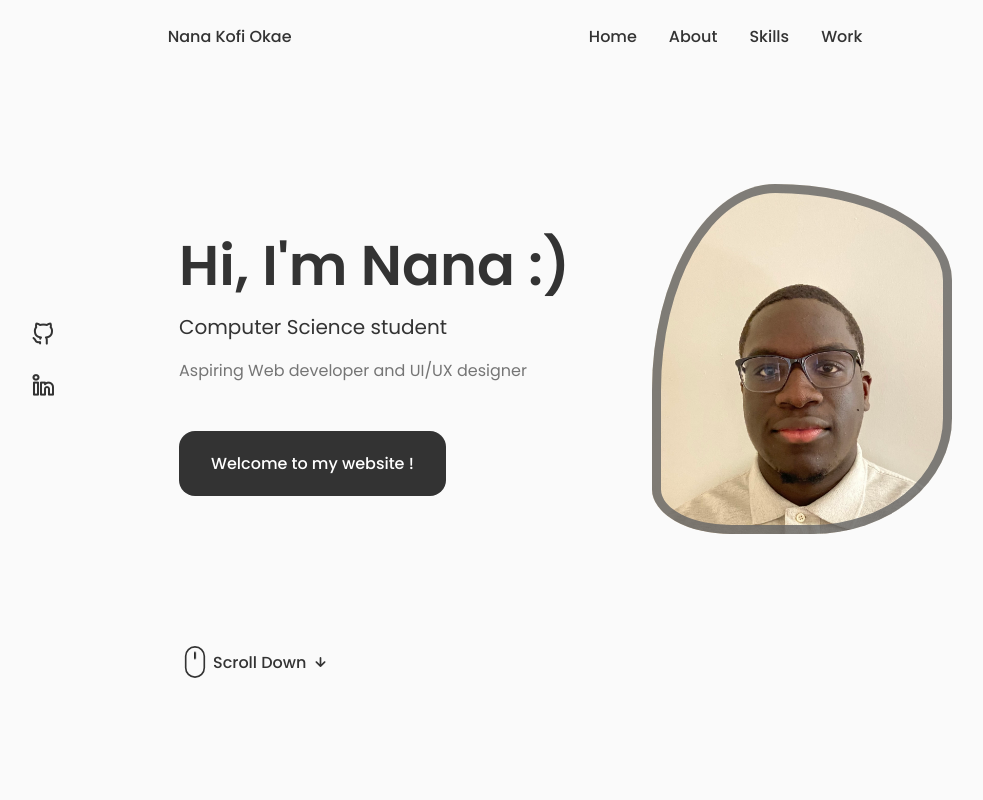
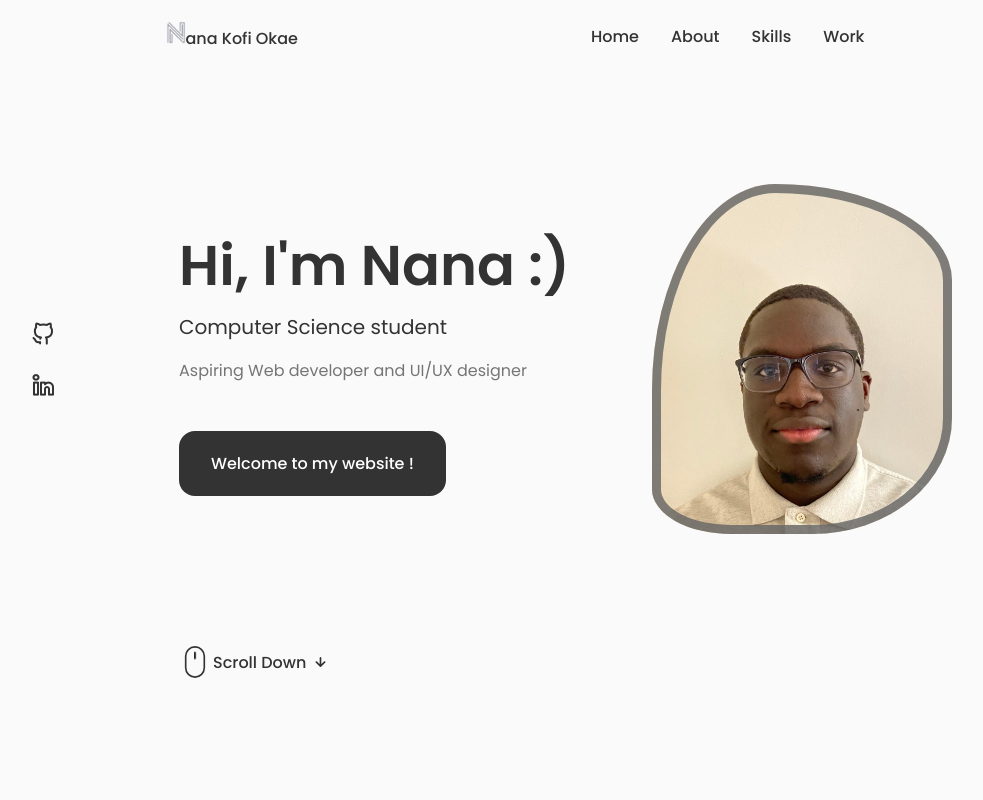
Before and after one commit to Nan3rOkae/Nana-portfolio, a React (Create React App) app in the folder frontend/: page / in a window 1280 px wide. Shown: the top 800 px of the page, without its empty margins (125-1108 px from the left). Built offline with nearby package versions, Linux system fonts and the light colour scheme.

Commit message:
added favicon logo

```diff
--- a/frontend/public/index.html
+++ b/frontend/public/index.html
@@ -2,7 +2,7 @@
 <html lang="en">
   <head>
     <meta charset="utf-8" />
-    <link rel="icon" href="%PUBLIC_URL%/favicon.ico" />
+   <link rel="shortcut icon" type="image/png" href="%PUBLIC_URL%/Logo.png" />
     <meta name="viewport" content="width=device-width, initial-scale=1" />
     <meta
       name="description"
--- a/frontend/src/Components/footer/footer.jsx
+++ b/frontend/src/Components/footer/footer.jsx
@@ -1,5 +1,5 @@
 import React from "react";
-import  './footer.css';
+import "./footer.css";
 
 const footer = () => {
   return (
--- a/frontend/src/Components/header/header.css
+++ b/frontend/src/Components/header/header.css
@@ -39,6 +39,9 @@
 .nav__close,
 .nav__toggle {
   display: none;
+}
+.Logo__img{
+   font-size: 1.5rem;
 }
 
 @media screen and (max-width: 768px) {
--- a/frontend/src/Components/header/header.jsx
+++ b/frontend/src/Components/header/header.jsx
@@ -1,4 +1,5 @@
 import React, { useState } from "react";
+import Logo from "../../assets/Logo.png";
 import "./header.css";
 
 const Header = () => {
@@ -8,7 +9,8 @@ const Header = () => {
     <header className="header">
       <nav className="nav container">
         <a href="index.html" className="nav__logo">
-          Nana Kofi Okae
+          <img src={Logo} alt="logo" width="20px" />
+          ana Kofi Okae
         </a>
 
         <div className={Toggle ? "nav__menu show-menu" : "nav__menu"}>
```
Also changed, not shown: frontend/public/Logo.png (added), frontend/src/assets/Logo.png (added).
